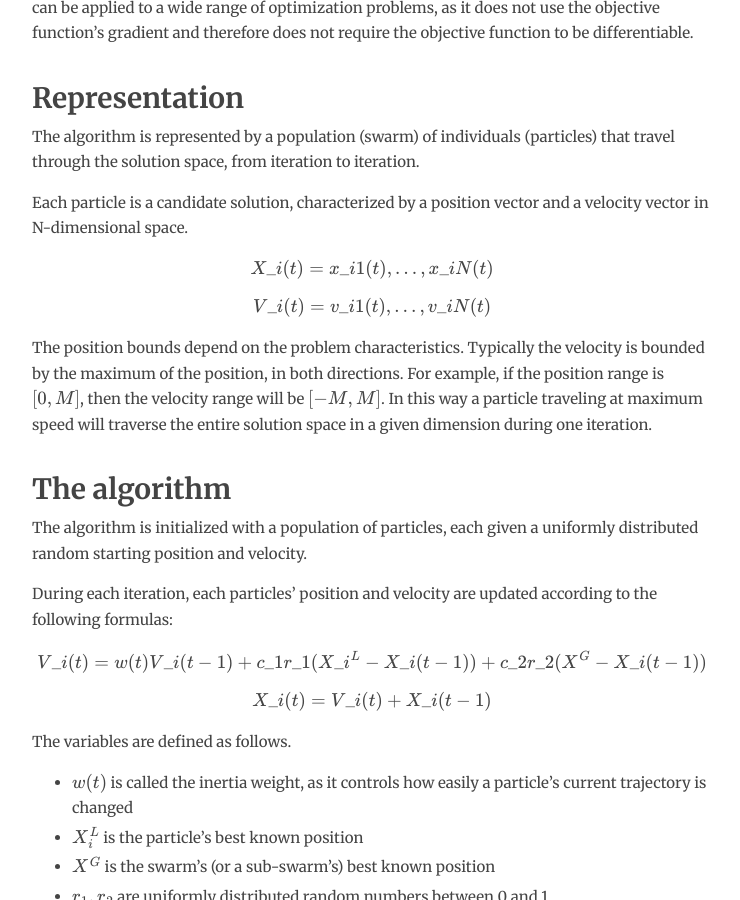
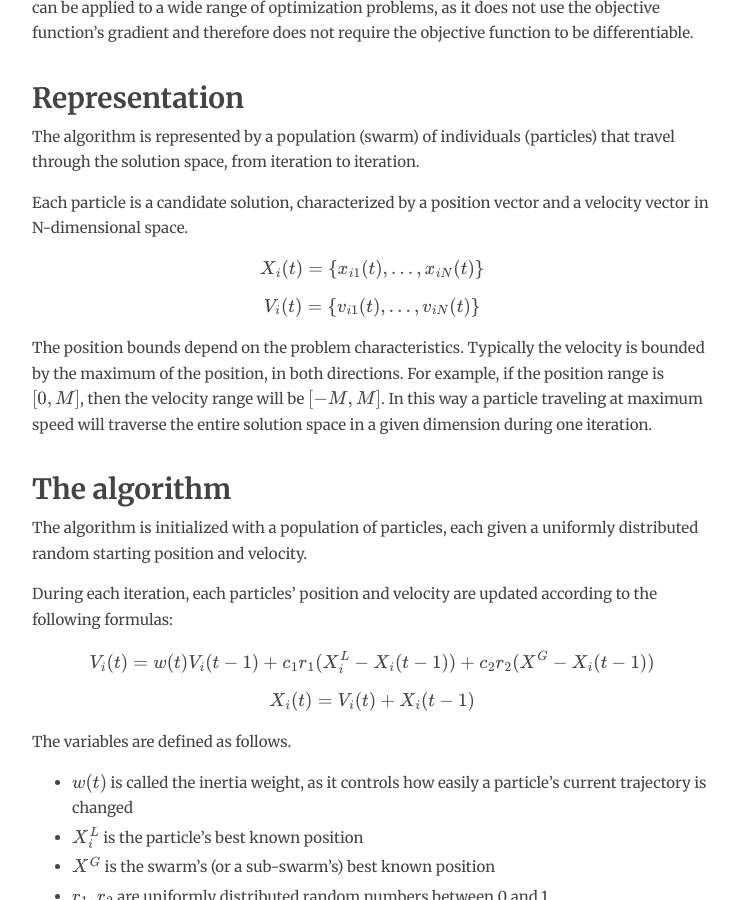
Before and after one commit to avanpo/avanpo.github.io, a Jekyll site: the page built from _posts/2015-07-15-particle-swarm-optimization.md, in a window 1280 px wide and 900 px high, scrolled down 446 px. Shown: the whole window, without its empty margins (268-1008 px from the left). Built offline with Jekyll 4.4.1, drawn with Linux system fonts in a browser that asks for light colours; formulas are drawn with MathJax 3.

Commit message:
fixed broken mathjax due to kramdown

```diff
--- a/_posts/2015-07-15-particle-swarm-optimization.md
+++ b/_posts/2015-07-15-particle-swarm-optimization.md
@@ -13,11 +13,11 @@ The algorithm is represented by a population (swarm) of individuals (particles)
 
 Each particle is a candidate solution, characterized by a position vector and a velocity vector in N-dimensional space.
 
-$$ X\_i(t) = \\{ x\_{i1}(t), \ldots, x\_{iN}(t) \\} $$
+$$ X_i(t) = \{ x_{i1}(t), \ldots, x_{iN}(t) \} $$
 
-$$ V\_i(t) = \\{ v\_{i1}(t), \ldots, v\_{iN}(t) \\} $$
+$$ V_i(t) = \{ v_{i1}(t), \ldots, v_{iN}(t) \} $$
 
-The position bounds depend on the problem characteristics. Typically the velocity is bounded by the maximum of the position, in both directions. For example, if the position range is \\( [0,M] \\), then the velocity range will be \\( [-M,M] \\). In this way a particle traveling at maximum speed will traverse the entire solution space in a given dimension during one iteration.
+The position bounds depend on the problem characteristics. Typically the velocity is bounded by the maximum of the position, in both directions. For example, if the position range is $$ [0,M] $$, then the velocity range will be $$ [-M,M] $$. In this way a particle traveling at maximum speed will traverse the entire solution space in a given dimension during one iteration.
 
 ## The algorithm
 
@@ -25,17 +25,17 @@ The algorithm is initialized with a population of particles, each given a unifor
 
 During each iteration, each particles' position and velocity are updated according to the following formulas:
 
-$$ V\_i(t) = w(t) V\_i(t-1) + c\_1 r\_1 (X\_i^L - X\_i(t-1)) + c\_2 r\_2 (X^G - X\_i(t-1)) $$
+$$ V_i(t) = w(t) V_i(t-1) + c_1 r_1 (X_i^L - X_i(t-1)) + c_2 r_2 (X^G - X_i(t-1)) $$
 
-$$ X\_i(t) = V\_i(t) + X\_i(t-1) $$
+$$ X_i(t) = V_i(t) + X_i(t-1) $$
 
 The variables are defined as follows.
 
-* \\( w(t) \\) is called the inertia weight, as it controls how easily a particle's current trajectory is changed
-* \\( X\_i^L \\) is the particle's best known position
-* \\( X^G \\) is the swarm's (or a sub-swarm's) best known position
-* \\( r\_1, r\_2 \\) are uniformly distributed random numbers between 0 and 1
-* \\( c\_1, c\_2 \\) are the learning factors
+* $$ w(t) $$ is called the inertia weight, as it controls how easily a particle's current trajectory is changed
+* $$ X_i^L $$ is the particle's best known position
+* $$ X^G $$ is the swarm's (or a sub-swarm's) best known position
+* $$ r_1, r_2 $$ are uniformly distributed random numbers between 0 and 1
+* $$ c_1, c_2 $$ are the learning factors
 
 The inertia weight and learning factors are set by the practitioner, and their selection is non-trivial. Trial and error or another overlaying optimizer can be used to find the best values.
 
```
